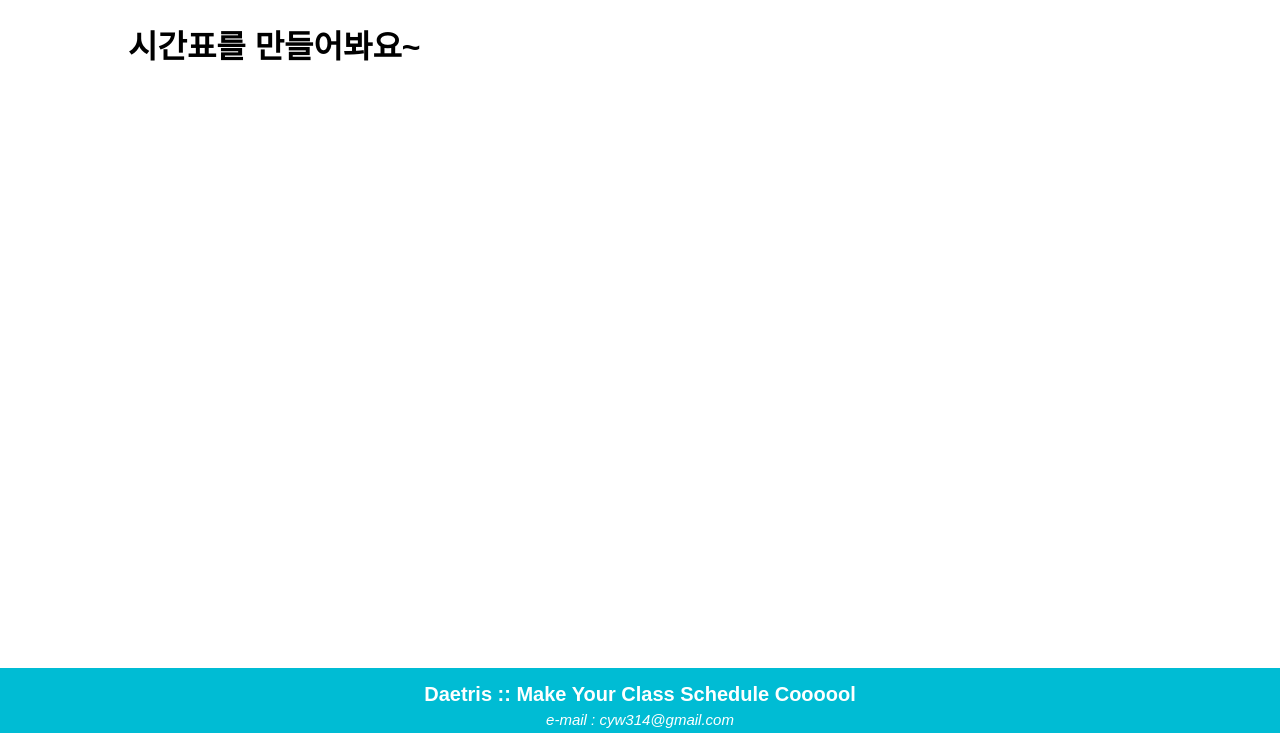
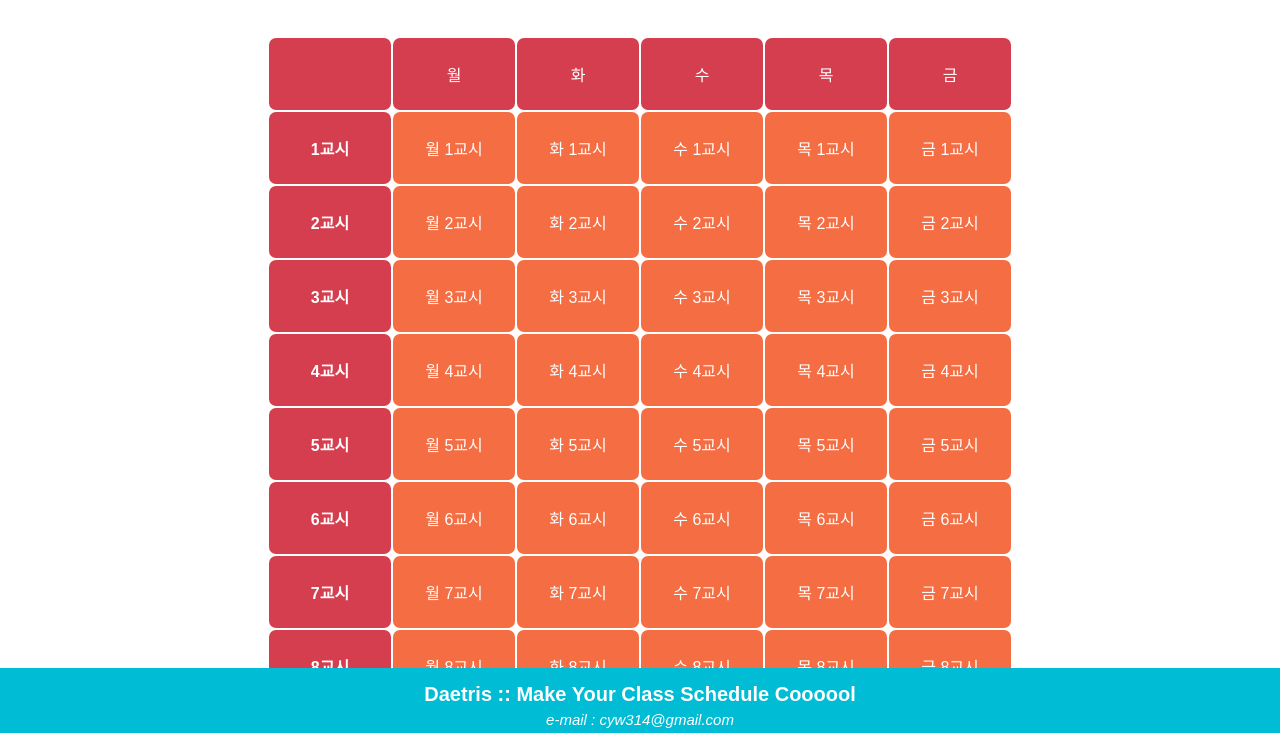
Before and after one commit to Lactobacillus/Daetris, a Flask app: page / in a window 1280 px wide. Shown: the part 67-800 px from the top of the page. Run offline with Flask 2, Linux system fonts and the light colour scheme; some libraries are stand-ins or nearby versions.

Commit message:
make table

```diff
--- a/server.py
+++ b/server.py
@@ -15,13 +15,9 @@ def index():
 		score = ''
 		msg = ''
 
-		if 'HEROESOFTHESTORM' in string.upper().replace(' ', ''):
-
-			return redirect('http://kr.battle.net/heroes/ko/', code = 302)
-
 	return render_template('index.html', string = string, score = score, msg = msg)
 
 if __name__ == '__main__':
 
 	port = int(os.environ.get('PORT', 5000))
-	app.run(host = '0.0.0.0', port = port)
+	app.run(host = '0.0.0.0', port = port, debug = True)
--- a/static/basic.css
+++ b/static/basic.css
@@ -1,6 +1,5 @@
 @charset "UTF-8";
 @import url(http://fonts.googleapis.com/earlyaccess/nanumgothic.css);
-
 
 * {
   font-family: "Nanum-Gothic", sans-serif;\
@@ -18,7 +17,7 @@ body {
 header{
 
   width: 100%;
-  background-color: #00bcd4;
+  background-color: #00BCD4;
   padding-top: 0px;
   padding-bottom: 10px;
   overflow: hidden;
@@ -30,7 +29,7 @@ header h1{
   margin: auto;
   margin-top: 5px;
   font-size: 45px;
-  color: #ffffff;
+  color: #FFFFFF;
 }
 
 footer{
@@ -49,7 +48,7 @@ footer h3{
   margin: auto;
   margin-top: 5px;
   font-size: 20px;
-  color: #ffffff;
+  color: #FFFFFF;
 }
 
 footer address{
@@ -59,21 +58,54 @@ footer address{
   margin-top: 5px;
   margin-bottom: 5px;
   font-size: 15px;
-  color: #ffffff;
+  color: #FFFFFF;
 }
 
 #mainwrapper{
-  width: 80%;
+
+  width: 70%;
   overflow: auto;
   margin: auto;
 }
 
+#mainwrapper table{
+
+  margin: auto;
+}
+
+#tiles th{
+
+  width: 120px;
+  height: 70px;
+  text-align: center;
+  color: #FFFFFF;
+  background : #D53E4F;
+  border-radius: 7px;
+}
+
+#tiles .day td{
+
+  width: 120px;
+  height: 70px;
+  text-align: center;
+  color: #FFFFFF;
+  background : #D53E4F;
+  border-radius: 7px;
+}
+
+#tiles .time td{
+
+  width: 120px;
+  height: 70px;
+  text-align: center;
+  color: #FFFFFF;
+  background: #F46D43;
+  border-radius: 7px;
+}
+
 @media screen and (max-width:800px) {
 header h1{
+
   font-size: 30px;
   padding-top: 150px;
 }
-
-#answer{
-  font-size: 12px;
-}
--- a/templates/index.html
+++ b/templates/index.html
@@ -4,6 +4,7 @@
     <meta charset="utf-8" />
     <title>:: Daetris ::</title>
 
+    <script src="https://d3js.org/d3.v4.min.js"></script>
     <link href = "{{ url_for('static', filename = 'basic.css') }}" rel = "stylesheet" type = "text/css">
 
     <style>
@@ -25,7 +26,84 @@
 
     <div id="mainwrapper">
       <div>
-        <h1>시간표를 만들어봐요~</h1>
+        </br>
+        </br>
+        <table id="tiles">
+          <tbody>
+            <tr class="day">
+              <th><div><div></th>
+              <td>월</td>
+              <td>화</td>
+              <td>수</td>
+              <td>목</td>
+              <td>금</td>
+            </tr>
+            <tr class="time">
+              <th>1교시</th>
+              <td>월 1교시</td>
+              <td>화 1교시</td>
+              <td>수 1교시</td>
+              <td>목 1교시</td>
+              <td>금 1교시</td>
+            </tr>
+            <tr class="time">
+              <th>2교시</th>
+              <td>월 2교시</td>
+              <td>화 2교시</td>
+              <td>수 2교시</td>
+              <td>목 2교시</td>
+              <td>금 2교시</td>
+            </tr>
+            <tr class="time">
+              <th>3교시</th>
+              <td>월 3교시</td>
+              <td>화 3교시</td>
+              <td>수 3교시</td>
+              <td>목 3교시</td>
+              <td>금 3교시</td>
+            </tr>
+            <tr class="time">
+              <th>4교시</th>
+              <td>월 4교시</td>
+              <td>화 4교시</td>
+              <td>수 4교시</td>
+              <td>목 4교시</td>
+              <td>금 4교시</td>
+            </tr>
+            <tr class="time">
+              <th>5교시</th>
+              <td>월 5교시</td>
+              <td>화 5교시</td>
+              <td>수 5교시</td>
+              <td>목 5교시</td>
+              <td>금 5교시</td>
+            </tr>
+            <tr class="time">
+              <th>6교시</th>
+              <td>월 6교시</td>
+              <td>화 6교시</td>
+              <td>수 6교시</td>
+              <td>목 6교시</td>
+              <td>금 6교시</td>
+            </tr>
+            <tr class="time">
+              <th>7교시</th>
+              <td>월 7교시</td>
+              <td>화 7교시</td>
+              <td>수 7교시</td>
+              <td>목 7교시</td>
+              <td>금 7교시</td>
+            </tr>
+            <tr class="time">
+              <th>8교시</th>
+              <td>월 8교시</td>
+              <td>화 8교시</td>
+              <td>수 8교시</td>
+              <td>목 8교시</td>
+              <td>금 8교시</td>
+            </tr>
+          </tr>
+        </table>
       </div>
     </div>
 
```
